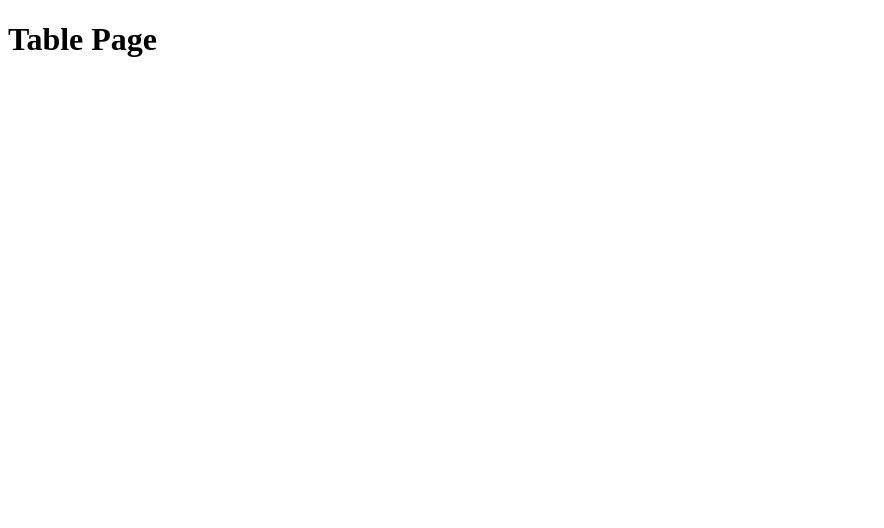
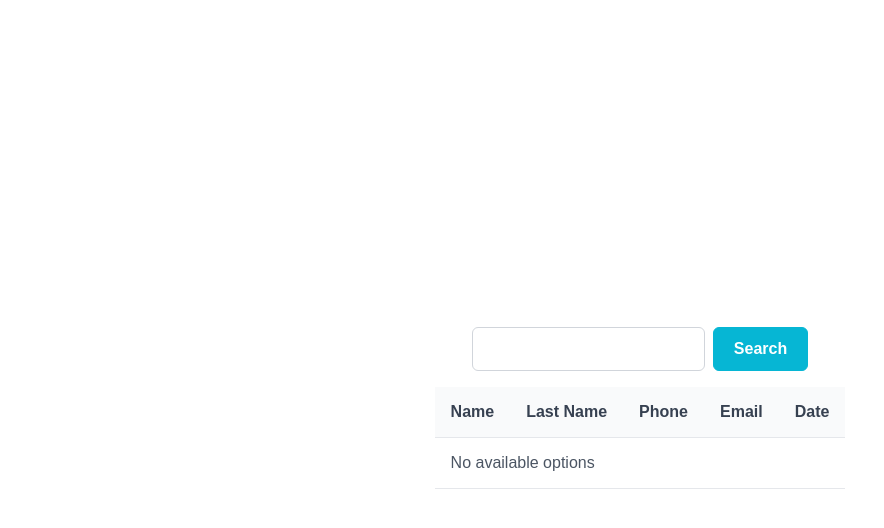
Before and after one commit to AlejandroJorge/test-tecnico, a React (Vite) app: page /table in a window 1280 px wide. Shown: the top 528 px of the page, without its empty margins (0-884 px from the left). Built offline with nearby package versions, Linux system fonts and the light colour scheme; a web font is replaced by a local one.

Commit message:
Added table route

```diff
--- a/src/FormPage.tsx
+++ b/src/FormPage.tsx
@@ -58,7 +58,7 @@ function FormPage() {
 
     show("success", "Success", "Form submitted");
 
-    const previousData = JSON.parse(localStorage.getItem("form") || "[]");
+    const previousData = JSON.parse(localStorage.getItem("users") || "[]");
     localStorage.setItem("users", JSON.stringify([...previousData, data]));
   };
   return (
--- a/src/MainPage.tsx
+++ b/src/MainPage.tsx
@@ -3,9 +3,7 @@ import { fetchCharacters, type Character } from "./data/character";
 import { Card } from "primereact/card";
 
 function MainPage() {
-  const { isLoading, error, data } = useQuery("characters", () =>
-    fetchCharacters(),
-  );
+  const { isLoading, error, data } = useQuery("characters", fetchCharacters);
 
   if (isLoading) return <div>Loading...</div>;
 
--- a/src/TablePage.tsx
+++ b/src/TablePage.tsx
@@ -1,7 +1,52 @@
+import { Column } from "primereact/column";
+import { DataTable } from "primereact/datatable";
+import { useState } from "react";
+import { useQuery } from "react-query";
+
+import { getUsers } from "./data/user";
+import { InputText } from "primereact/inputtext";
+import { Button } from "primereact/button";
+
 function TablePage() {
+  const [name, setName] = useState("");
+  const { data, refetch } = useQuery("users", () => getUsers(name));
+  console.log(data);
   return (
-    <div>
-      <h1>Table Page</h1>
+    <Container>
+      <form
+        onSubmit={(e) => {
+          e.preventDefault();
+          refetch();
+        }}
+        style={{ display: "flex", gap: "0.5rem" }}
+      >
+        <InputText value={name} onChange={(e) => setName(e.target.value)} />
+        <Button label="Search" />
+      </form>
+      <DataTable value={data}>
+        <Column field="name" header="Name" />
+        <Column field="lastName" header="Last Name" />
+        <Column field="phone" header="Phone" />
+        <Column field="email" header="Email" />
+        <Column field="date" header="Date" />
+      </DataTable>
+    </Container>
+  );
+}
+
+function Container({ children }: { children: React.ReactNode }) {
+  return (
+    <div
+      style={{
+        display: "flex",
+        flexDirection: "column",
+        justifyContent: "center",
+        alignItems: "center",
+        height: "100vh",
+        gap: "1rem",
+      }}
+    >
+      {children}
     </div>
   );
 }
--- /dev/null
+++ b/src/data/user.ts
@@ -0,0 +1,24 @@
+interface User {
+  name: string;
+  lastName: string;
+  phone: string;
+  email: string;
+  date: Date;
+}
+
+function getUsers(name: string): User[] {
+  const data = JSON.parse(localStorage.getItem("users") || "[]");
+  if (name) {
+    return data.filter((user: any) => user.name === name);
+  } else {
+    return data;
+  }
+}
+
+function addUser(user: User): void {
+  const previousData = JSON.parse(localStorage.getItem("users") || "[]");
+  localStorage.setItem("users", JSON.stringify([...previousData, user]));
+}
+
+export type { User };
+export { getUsers, addUser };
```
